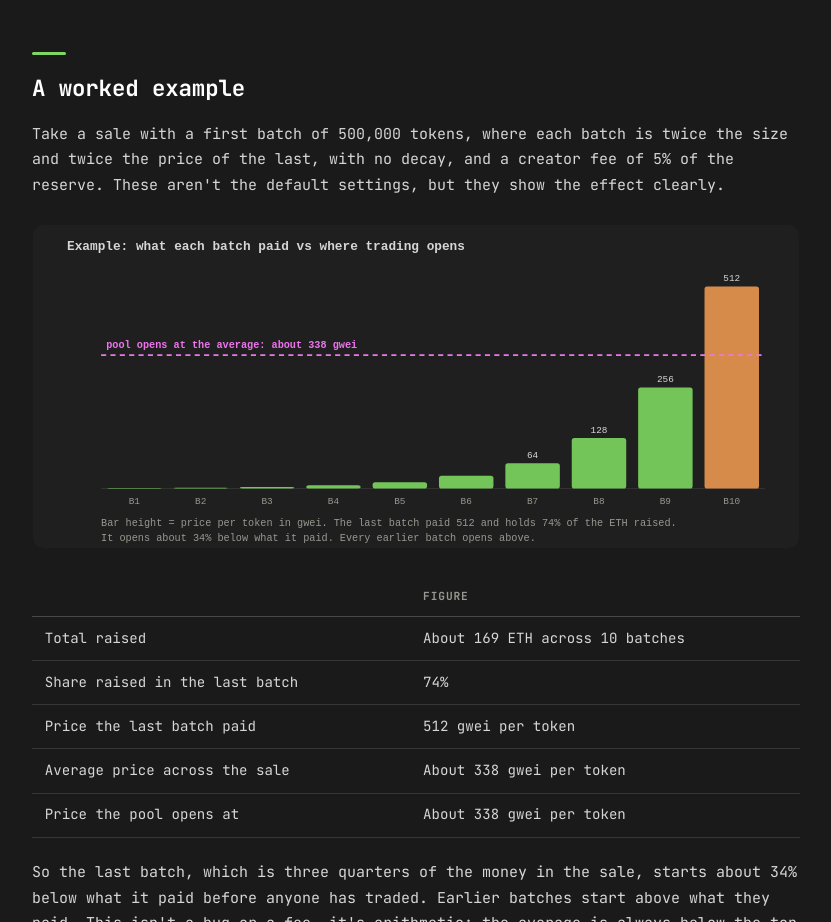
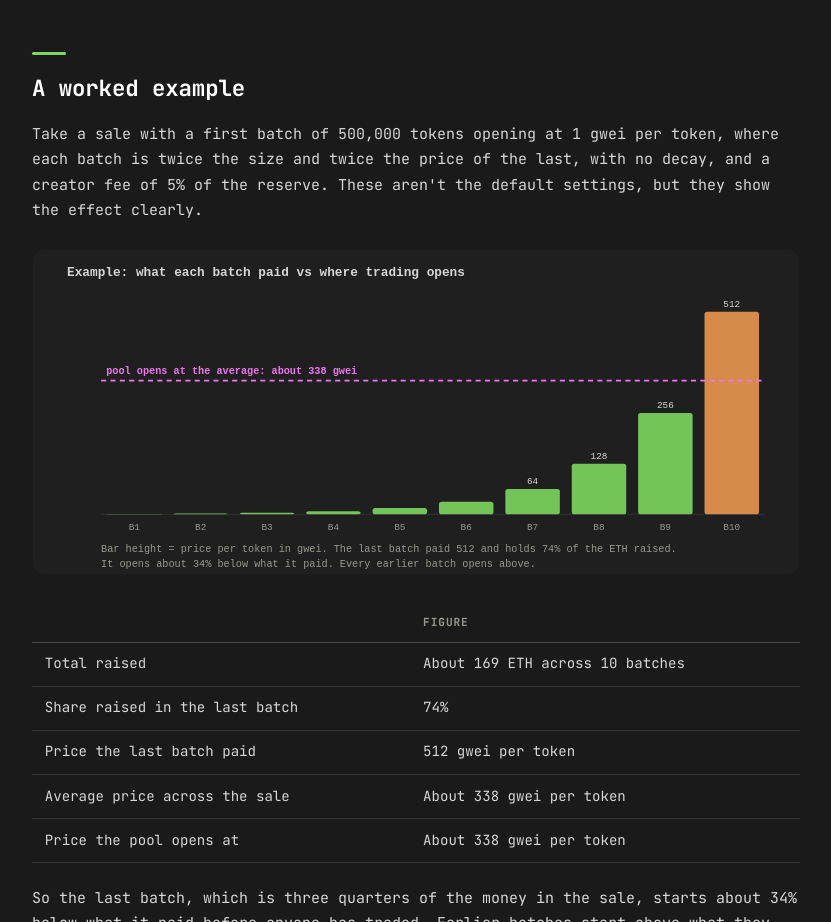
Before and after one commit to Factory-Labs/punkdotfun-docs, a plain HTML site: page the-pool.html in a window 1280 px wide. Shown: the part 1226-2148 px from the top of the page, without its empty margins (304-1135 px from the left). Drawn offline with nearby package versions, Linux system fonts and the light colour scheme.

Commit message:
Fix four review findings: price limit wording, the worked example's opening price, and a stray indent

```diff
--- a/the-pool.html
+++ b/the-pool.html
@@ -88,7 +88,7 @@
     <p>Either way, the important part is the same: trading doesn't open at the price the last batch paid.</p>
 
     <h2>A worked example</h2>
-    <p>Take a sale with a first batch of 500,000 tokens, where each batch is twice the size and twice the price of the last, with no decay, and a creator fee of 5% of the reserve. These aren't the default settings, but they show the effect clearly.</p>
+    <p>Take a sale with a first batch of 500,000 tokens opening at 1 gwei per token, where each batch is twice the size and twice the price of the last, with no decay, and a creator fee of 5% of the reserve. These aren't the default settings, but they show the effect clearly.</p>
 
     <figure class="diagram">
         <img src="img/diagram-opening-price.svg" alt="Ten batches doubling in price from 1 to 512 gwei per token. The pool opens at the average, about 338 gwei, which is above the first nine batches and about 34% below the last.">
```
Also changed, not shown: buy-in-an-auction.html (+2 -2 lines), glossary.html (+1 -1 lines), pricing.html (+1 -1 lines).
